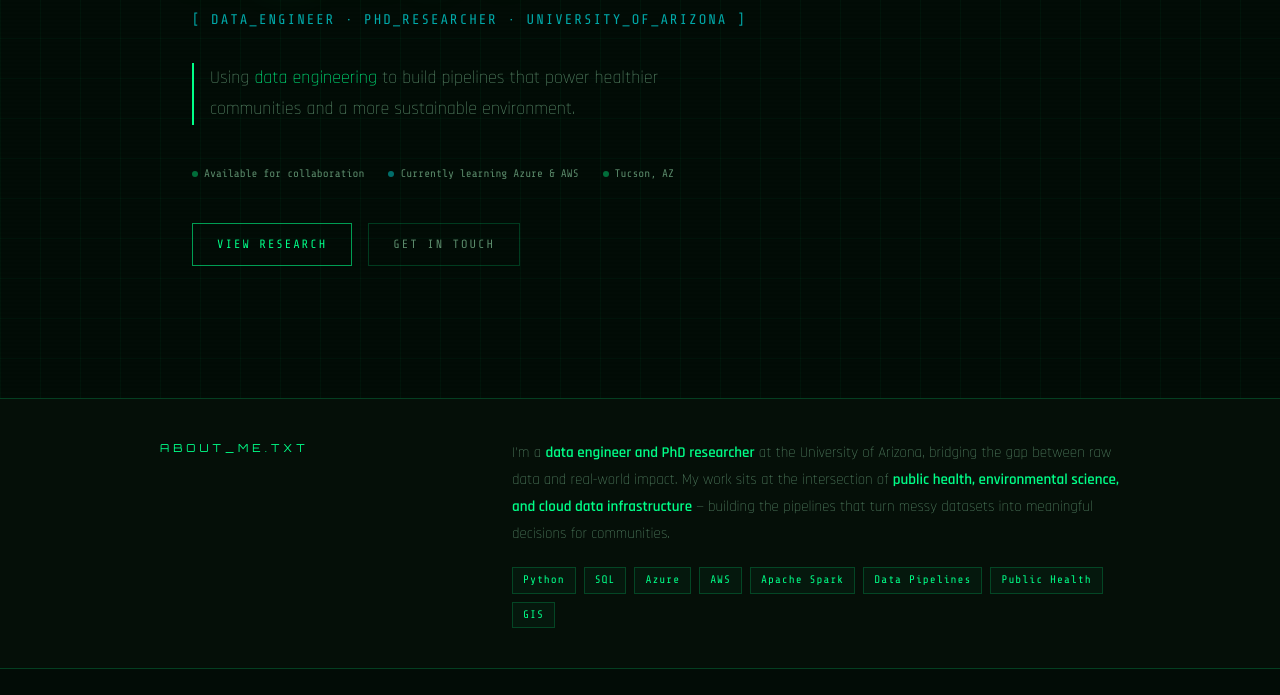
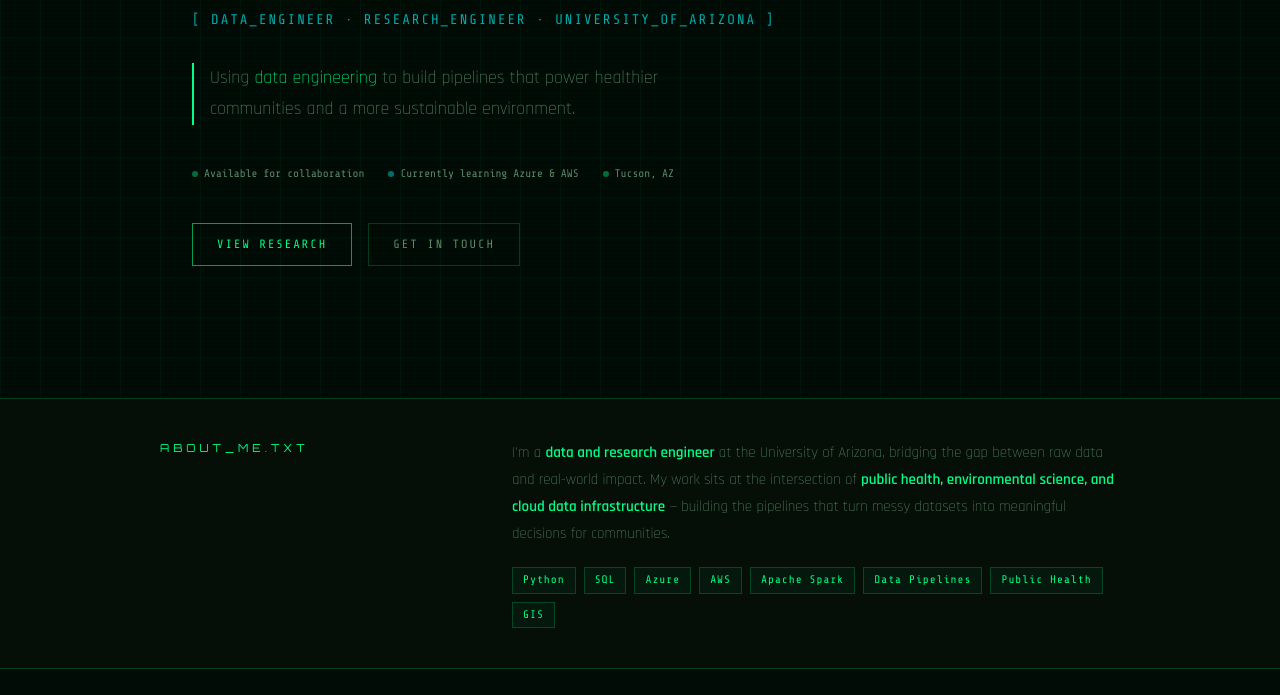
Before and after one commit to elham-alavy/portfolio, a plain HTML site: page index.html in a window 1280 px wide. Shown: the part 402-1097 px from the top of the page. Drawn offline with nearby package versions, Linux system fonts and the light colour scheme.

Commit message:
Update title from PhD researcher to research engineer

```diff
--- a/index.html
+++ b/index.html
@@ -587,7 +587,7 @@
 <section id="home">
   <div class="terminal-tag">// initializing profile — elham-alavy.github.io</div>
   <h1 class="hero-name">ELHAM<br><span class="dim">ALAVY</span></h1>
-  <div class="hero-subtitle">[ DATA_ENGINEER · PHD_RESEARCHER · UNIVERSITY_OF_ARIZONA ]</div>
+  <div class="hero-subtitle">[ DATA_ENGINEER · RESEARCH_ENGINEER · UNIVERSITY_OF_ARIZONA ]</div>
   <p class="hero-tagline">
     Using <em>data engineering</em> to build pipelines that power healthier communities and a more sustainable environment.
   </p>
@@ -608,7 +608,7 @@
     <div class="about-label">About_me.txt</div>
     <div>
       <p class="about-text">
-        I'm a <strong>data engineer and PhD researcher</strong> at the University of Arizona, bridging the gap between raw data and real-world impact. My work sits at the intersection of <strong>public health, environmental science, and cloud data infrastructure</strong> — building the pipelines that turn messy datasets into meaningful decisions for communities.
+        I'm a <strong>data and research engineer</strong> at the University of Arizona, bridging the gap between raw data and real-world impact. My work sits at the intersection of <strong>public health, environmental science, and cloud data infrastructure</strong> — building the pipelines that turn messy datasets into meaningful decisions for communities.
       </p>
       <div class="skills-row">
         <span class="skill-badge">Python</span>
```
